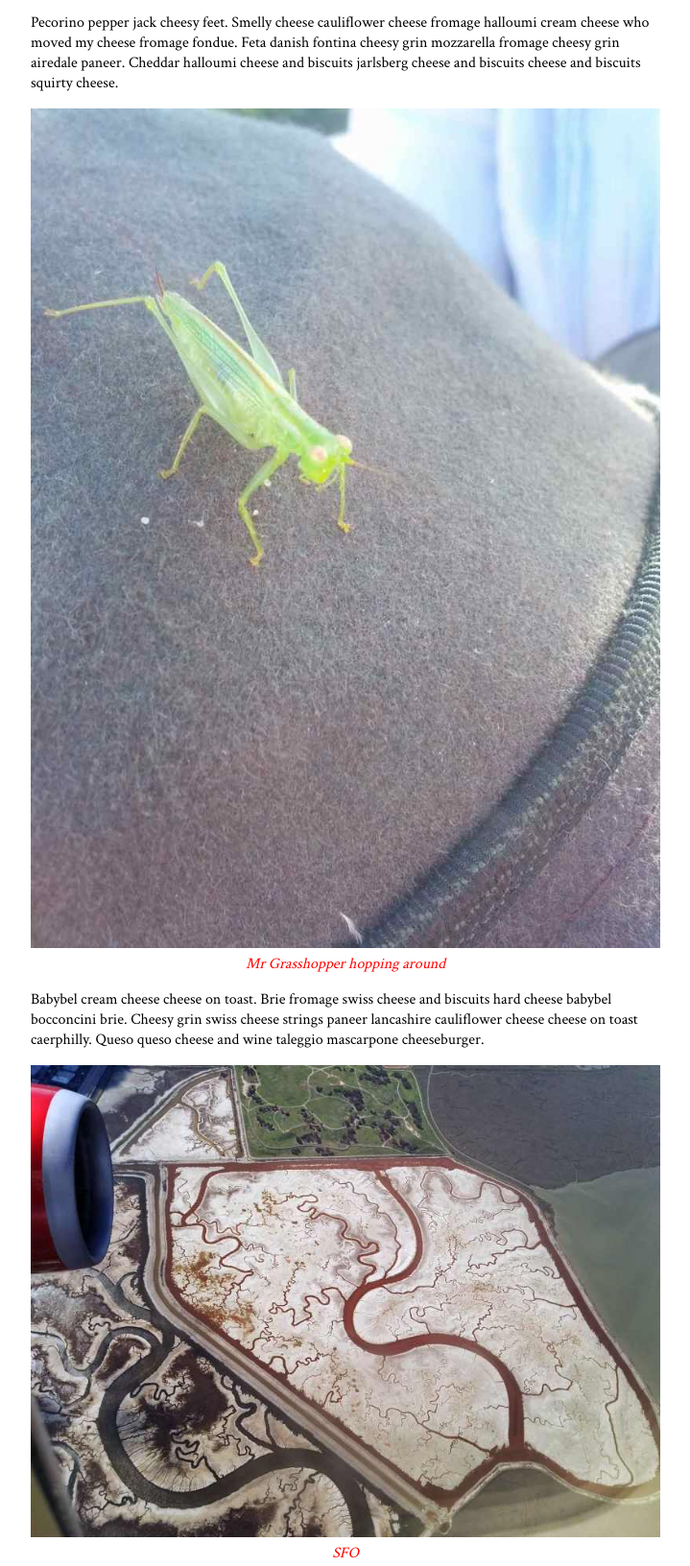
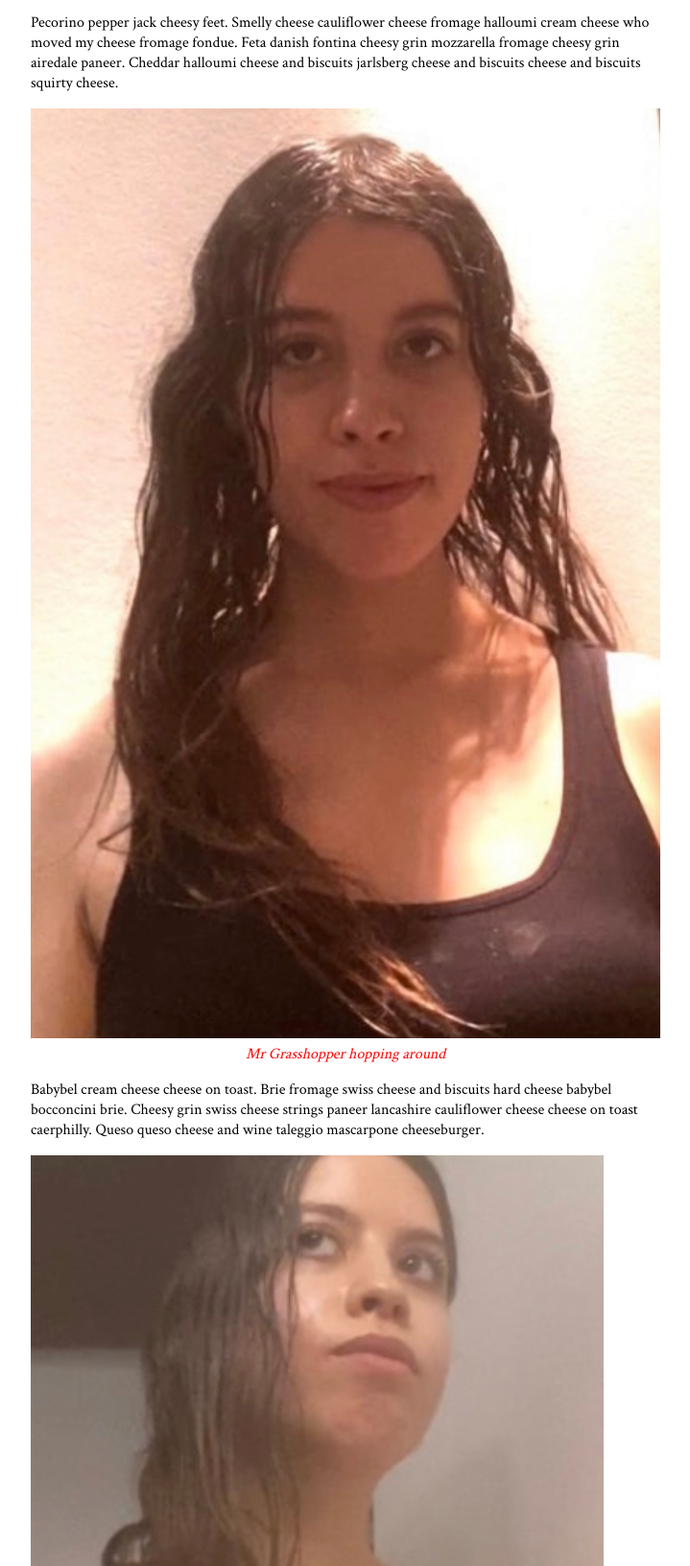
Before and after one commit to chloeposthumacoelho/chloversletters, a website: page index.html in a window 1280 px wide. Shown: the part 5410-7042 px from the top of the page at 96% size, without its empty margins (280-999 px from the left). Drawn offline with Linux system fonts and the light colour scheme; a web font is replaced by a local one.

Commit message:
Update index.html

```diff
--- a/index.html
+++ b/index.html
@@ -86,7 +86,7 @@
       <picture>
         <source media="(max-width: 360px)" srcset="images_src/grasshopper-small.jpg">
         <source media="(max-width: 600px)" srcset="images_src/grasshopper-medium.jpg">
-      <img src="images_src/grasshopper.jpg" alt="grashopper on a hat">
+      <img src="images_src/105E4E9C-206C-49C8-B2DD-FEFBCA539D24.jpeg" alt="grashopper on a hat">
     </picture>
     <figcaption>Mr Grasshopper hopping around</figcaption>
     </figure>
@@ -95,7 +95,7 @@
     <picture>
       <source media="(max-width: 360px)" srcset="images_src/sfo-small.jpg">
       <source media="(max-width: 600px)" srcset="images_src/sfo-medium.jpg">
-    <img src="images_src/sfo.jpg" alt="view from plane">
+    <img src="images_src/84FAB735-F546-4015-8825-641EE966E35C.jpeg" alt="view from plane">
     </picture>
     <figcaption>SFO</figcaption>
     </figure>
```
